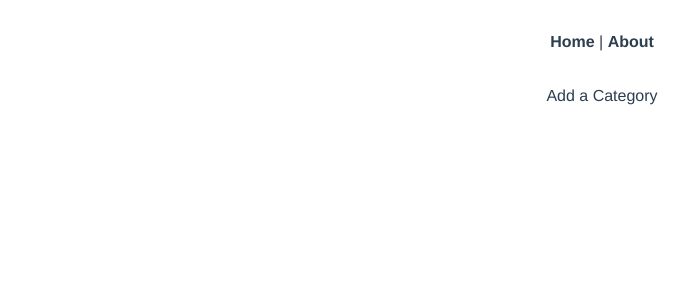
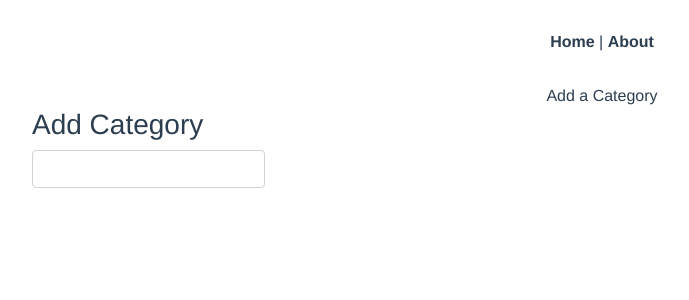
Before and after one commit to Mahabubmon/E-Commerce_App, a Vue app: page /admin/category/add in a window 1280 px wide. Shown: the top 300 px of the page, without its empty margins (38-727 px from the left). Built offline with nearby package versions, Linux system fonts and the light colour scheme.

Commit message:
AddCategory_adding_form

```diff
--- a/src/views/Category/AddCategory.vue
+++ b/src/views/Category/AddCategory.vue
@@ -1,5 +1,21 @@
 <template>
     <div>Add a Category</div>
+    <div class="container">
+        <div class="row">
+            <div class="text-center">
+                <h3>Add Category</h3>
+            </div>
+        </div>
+        <div class="row">
+            <form action="">
+                <div class="form-group">
+                    <label for="">
+                        <input type="text" class="form-control">
+                    </label>
+                </div>
+            </form>
+        </div>
+    </div>
 </template>
 
 <script>
```
